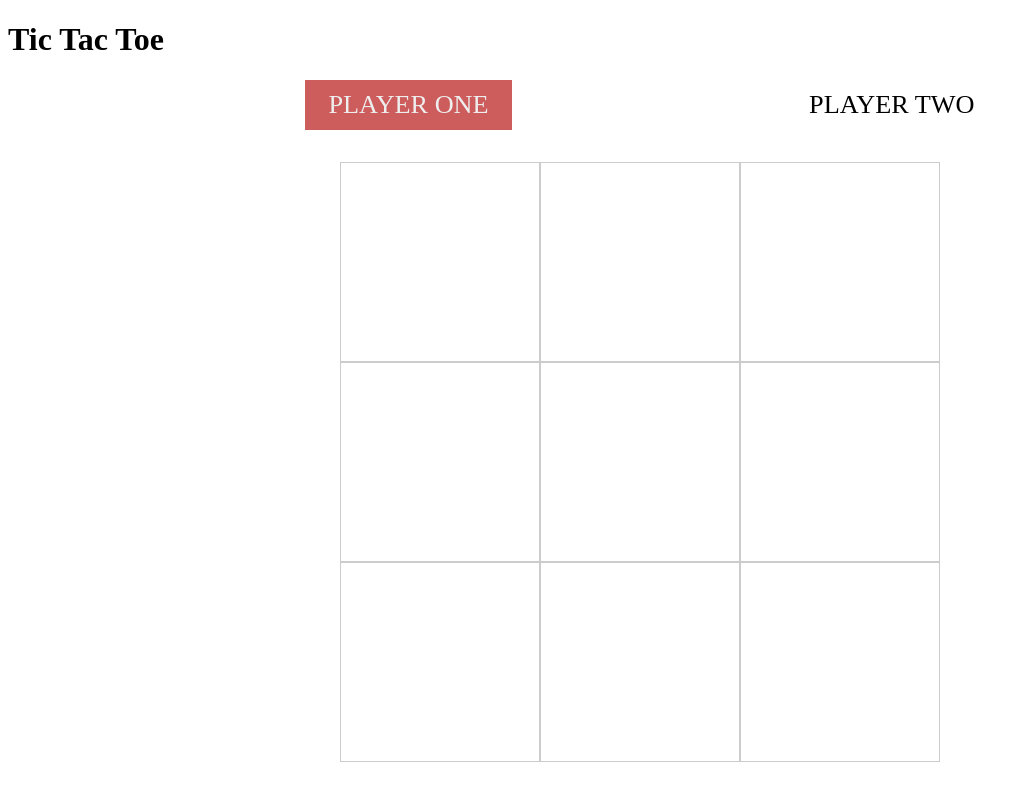
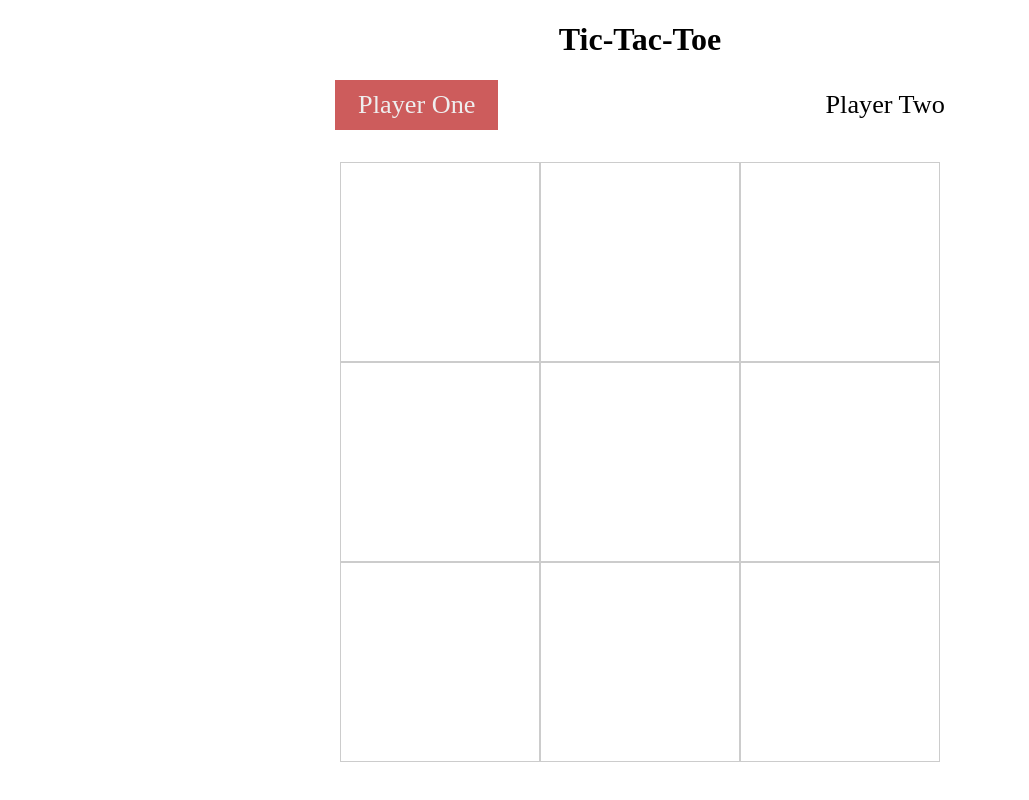
Before and after one commit to AnisKehila/TicTacToe, a plain HTML site: page index.html in a window 1280 px wide. Both pictures are taken after a click on the button "Start game". Shown: the whole page, without its empty margins (0-1029 px from the left). Drawn offline with Linux system fonts and the light colour scheme.

Commit message:
add fields & logic for players names

```diff
--- a/index.html
+++ b/index.html
@@ -5,13 +5,13 @@
     <meta http-equiv="X-UA-Compatible" content="IE=edge">
     <meta name="viewport" content="width=device-width, initial-scale=1.0">
     <link rel="stylesheet" href="./src/style.css">
-    <title>Tic Tac Toe</title>
+    <title>Tic-Tac-Toe</title>
 </head>
 <header>
-    <h1>Tic Tac Toe</h1>
+    <h1>Tic-Tac-Toe</h1>
     <div class="players">
-        <span class="player active d-none" data-player="Player One">PLAYER ONE</span>
-        <span class="player d-none" data-player="Player Two">PLAYER TWO</span>
+        <span class="player active d-none"></span>
+        <span class="player d-none" ></span>
     </div>
 </header>
 <body>
@@ -20,11 +20,13 @@
         <div class="choices">
             <div id="player-one">
                 <h3>player one</h3>
+                <input type="text" id="player-one-name" placeholder="Choose a name">
                 <span data-choice="human" class="selected">Human</span>
                 <span data-choice="AI" class="disabled">AI</span>
             </div>
             <div id="player-two">
                 <h3>player two</h3>
+                <input type="text" id="player-two-name" placeholder="Choose a name">
                 <span data-choice="human" class="selected">Human</span>
                 <span data-choice="AI" class="disabled">AI</span>
             </div>
--- a/src/main.js
+++ b/src/main.js
@@ -10,23 +10,31 @@ const gameBoard = (() => {
     const replayBtn = document.querySelector('#replay');
     const homeBtn = document.querySelector('#quit');
     const players = document.querySelectorAll('.player');
-    let boardState = new Array(cells.length);
-    boardState.fill();
     const clickSound = new Audio("src/sounds/click.wav");
+    let boardState = new Array(cells.length).fill();
     let note;
-    startGameBtn.addEventListener('click', () => {
-        entrePage.classList.add('d-none');
-        gameBoard.classList.remove('d-none');
-        players.forEach(player => player.classList.remove('d-none'));
-    });
+    let playerOneName = 'Player One';
+    let playerTwoName = 'Player Two';
     class player {
         constructor(name, mark) {
             this.name = name;
             this.mark = mark;
         }
     }
-    let playerOne = new player('Player One', 'x');
-    let playerTwo = new player('Player Two', 'o');
+    startGameBtn.addEventListener('click', () => {
+        entrePage.classList.add('d-none');
+        gameBoard.classList.remove('d-none');
+        players.forEach(player => player.classList.remove('d-none'));
+        if(document.querySelector('#player-one-name').value !== '') {
+            playerOneName = document.querySelector('#player-one-name').value;
+        }
+        if(document.querySelector('#player-two-name').value !== '') {
+            playerTwoName = document.querySelector('#player-two-name').value;
+        }
+        let playerOne = new player(playerOneName, 'x');
+        let playerTwo = new player(playerTwoName, 'o');
+        players[0].innerText = playerOne.name;
+        players[1].innerText = playerTwo.name;
         let playerTurn = playerOne;
         function switchTurns() {
             if(playerTurn === playerOne) {
@@ -94,12 +102,12 @@ const gameBoard = (() => {
                     writeIntoBoard(event.target);
                     boardState[event.target.dataset.position] = playerTurn.mark;
                     switchTurns();
-                players.forEach(player => {
+                    for(const player of players) {
                         player.classList.remove('active');
-                    if(player.dataset.player === playerTurn.name) {
+                        if(player.innerText === playerTurn.name) {
                             player.classList.add('active');
                         }
-                })
+                    }
                     hoverEffect();
                 }
                 if(gameEnds()) {
@@ -130,4 +138,5 @@ const gameBoard = (() => {
         replayBtn.addEventListener('click' , resetGame);
         homeBtn.addEventListener('click',backHome);
     });
+});
 gameBoard();
--- a/src/style.css
+++ b/src/style.css
@@ -5,6 +5,9 @@
 body {
     background-color: white;
     color: black;
+}
+header h1 {
+    text-align: center;
 }
 .front {
     text-align: center;
@@ -188,3 +191,7 @@ body {
     color: #eee;
     transition: .4s;
 }
+input {
+    padding: 9px;
+    outline: none;
+}
```
Lines whose indentation alone changed are shown as unchanged.
